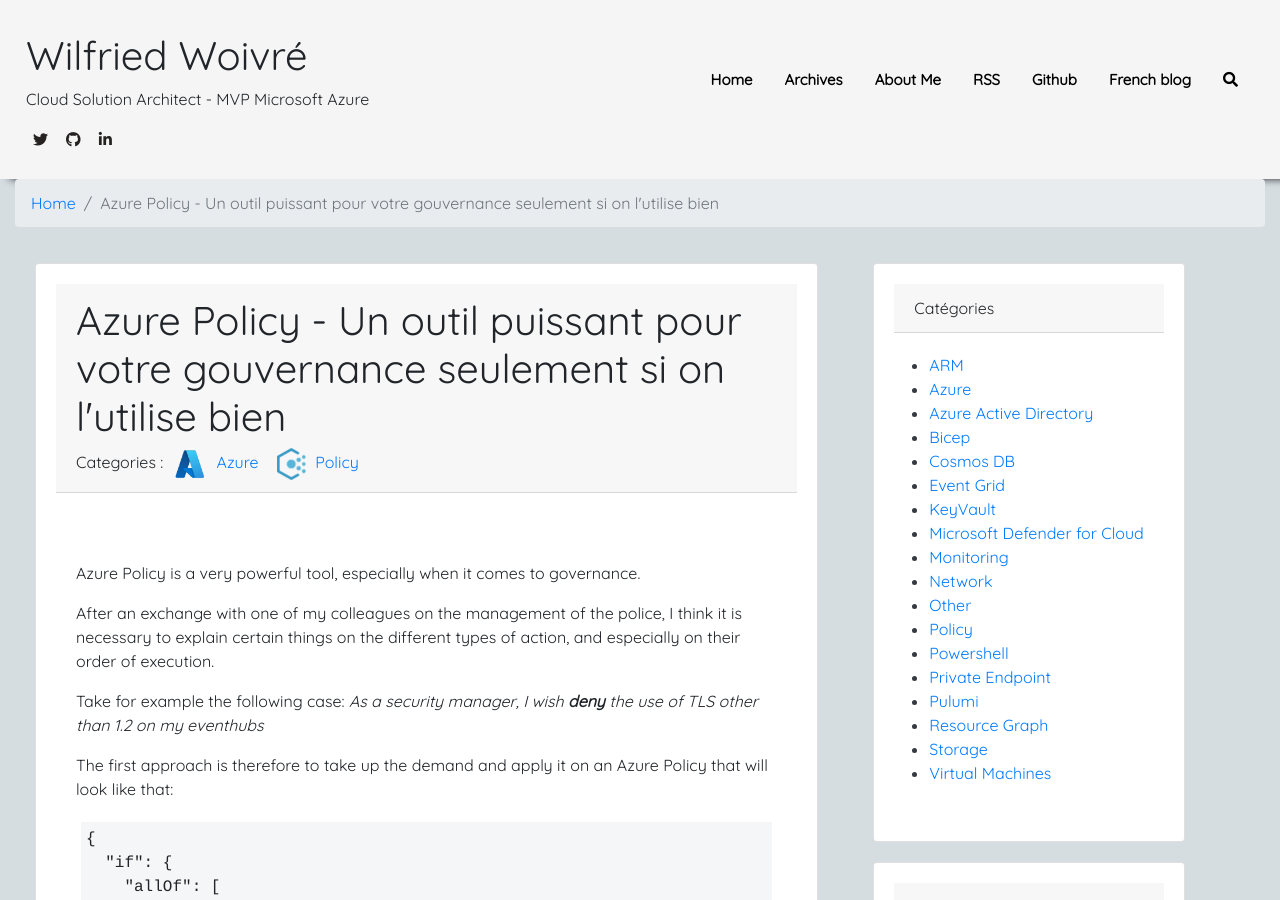
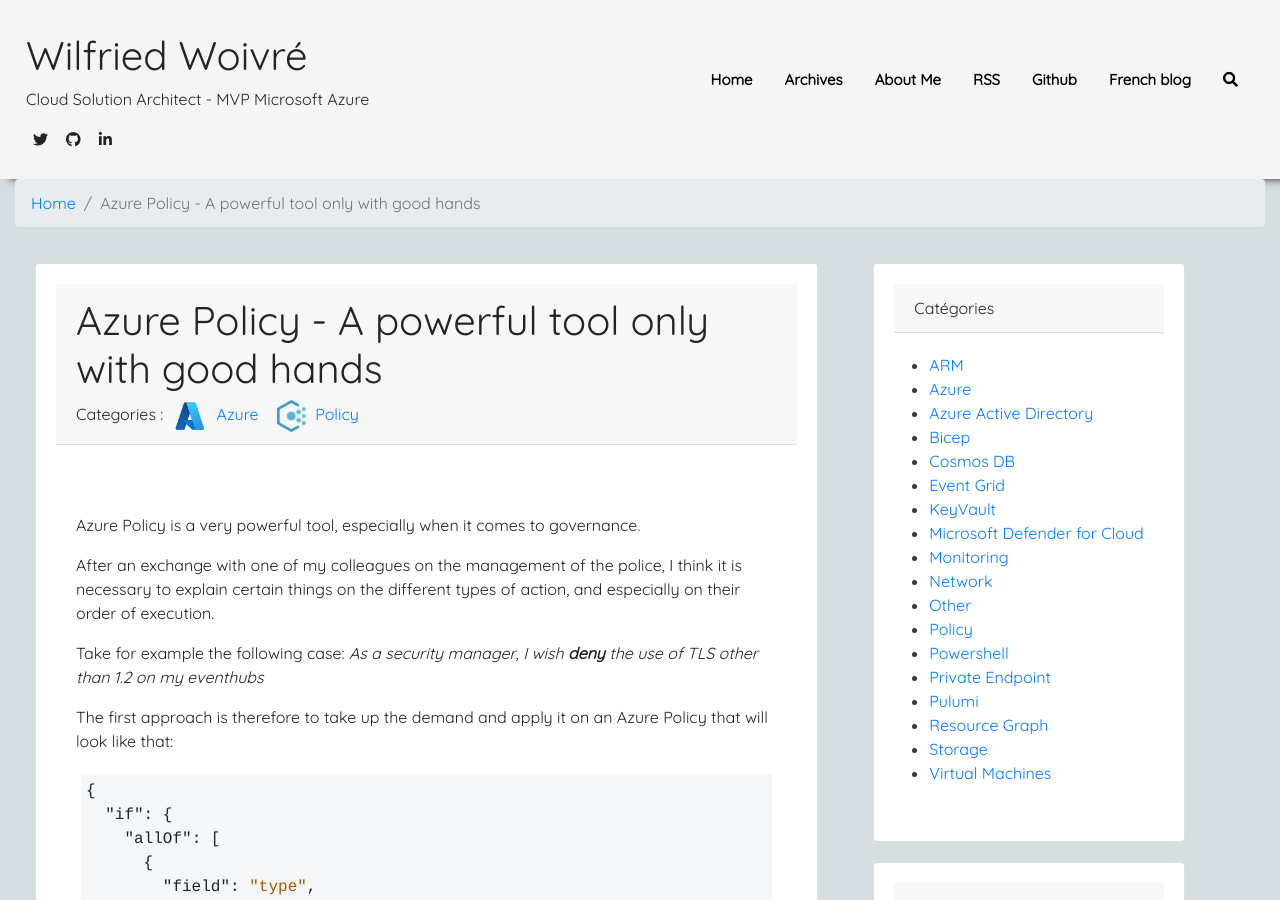
Before and after one commit to wilfriedwoivre/wilfriedwoivre.en.github.io, a Jekyll site: the page built from _posts/2023-10-20-azure-policy-a-powerful-tool-only-with-good-hands.md, in a window 1280 px wide and 900 px high. Built offline with Jekyll 4.4.1, drawn with Linux system fonts in a browser that asks for light colours; nearby versions of some CDN libraries.

Commit message:
add blog posts

```diff
--- a/_posts/2023-10-20-azure-policy-a-powerful-tool-only-with-good-hands.md
+++ b/_posts/2023-10-20-azure-policy-a-powerful-tool-only-with-good-hands.md
@@ -1,6 +1,6 @@
 ---
 layout: post
-title: Azure Policy - Un outil puissant pour votre gouvernance seulement si on l'utilise bien
+title: Azure Policy - A powerful tool only with good hands
 date: 2023-10-20
 categories: [ "Azure", "Policy" ]
 githubcommentIdtoreplace:
```
